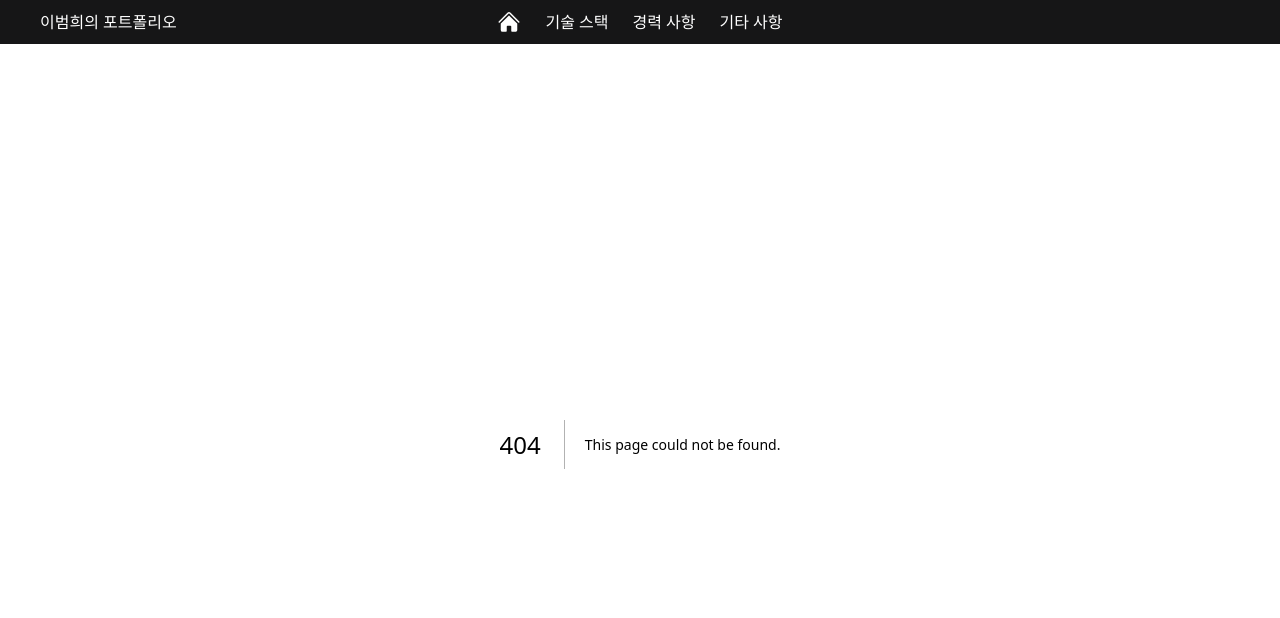
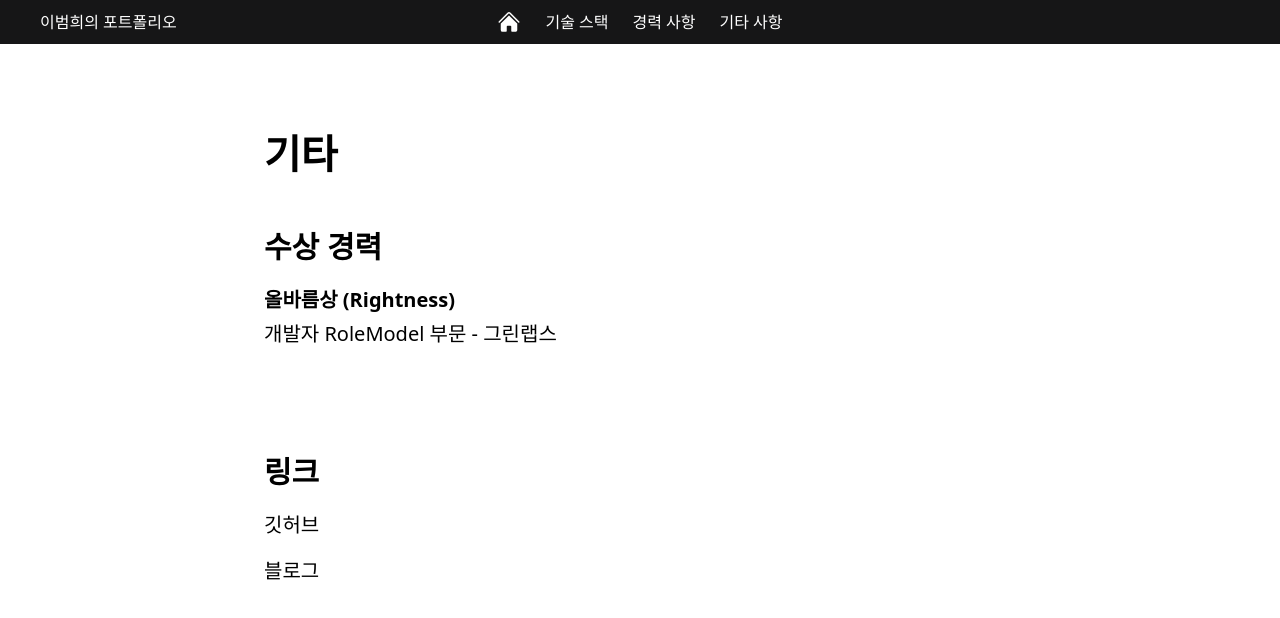
Before and after one commit to BeomHui-Lee/BH.Portfolio, a Next.js app: page /etc in a window 1280 px wide. Before the commit this address had no page. Shown: the top 618 px of the page. Built offline with nearby package versions, Linux system fonts and the light colour scheme.

Commit message:
feat: etc page

```diff
--- a/src/app/career/page.tsx
+++ b/src/app/career/page.tsx
@@ -33,7 +33,7 @@ const Career = () => {
   };
 
   return (
-    <div className="max-w-3xl w-full m-auto flex flex-col">
+    <div className="max-w-3xl w-full m-auto flex flex-col px-2">
       <div className="font-bold text-[40px] mt-20">경력</div>
       <div className="font-bold text-[30px] mt-10">그린랩스 (2021.10 ~ 재직중)</div>
       <div className="text-[15px]">자재플랫폼 개발실 / 팀원</div>
--- /dev/null
+++ b/src/app/etc/page.tsx
@@ -0,0 +1,54 @@
+import { map, pipe, toArray } from "@fxts/core";
+import { TitleBox } from "@/stories/title-box";
+import { descArrGreenlabs } from "@/docs/career-greenlabs";
+import { descArrDouzone } from "@/docs/career-douzone";
+
+const Etc = () => {
+  const makeDec = (decArray: string[] | string, useBrTag: boolean = false) => {
+    let decArr = decArray;
+    let index = 0;
+    if (typeof decArray === "string") {
+      if (useBrTag && decArray.length > 0) {
+        decArr = decArray.split("<br/>");
+      } else {
+        decArr = decArray.split("\n");
+      }
+    }
+    return pipe(
+      decArr,
+      map((v: string) => {
+        index++;
+        return decArr.length === index ? (
+          <li key={index} className="mt-1 marker:text-[13px]">
+            <span className="text-base font-bold text-[#1F2024]"> 평가: {v.replaceAll("-", "")}</span>
+          </li>
+        ) : (
+          <li key={index} className="mt-1 marker:text-[13px]">
+            <span className="text-base font-normal text-[#1F2024]">{v.replaceAll("-", "")}</span>
+          </li>
+        );
+      }),
+      toArray,
+    );
+  };
+
+  return (
+    <div className="max-w-3xl w-full m-auto flex flex-col px-2">
+      <div className="font-bold text-[40px] mt-20">기타</div>
+
+      <div className="font-bold text-[30px] mt-10">수상 경력</div>
+      <div className="font-bold text-[20px] mt-4">올바름상 (Rightness)</div>
+      <div className="text-[20px] mt-1">개발자 RoleModel 부문 - 그린랩스</div>
+
+      <div className="font-bold text-[30px] mt-[100px]">링크</div>
+      <a className="text-[20px] mt-4" href={"https://github.com/BeomHui-Lee"}>
+        깃허브
+      </a>
+      <a className="text-[20px] mt-4" href={"https://frontend-study.tistory.com/"}>
+        블로그
+      </a>
+    </div>
+  );
+};
+
+export default Etc;
--- a/src/app/navbar.tsx
+++ b/src/app/navbar.tsx
@@ -18,7 +18,9 @@ const Navbar = () => {
         <Link href={ROUTE.CAREER}>
           <div className="ml-1 sm:ml-6">경력 사항</div>
         </Link>
-        <div className="ml-1 sm:ml-6">기타 사항</div>
+        <Link href={ROUTE.ETC}>
+          <div className="ml-1 sm:ml-6">기타 사항</div>
+        </Link>
       </div>
       <div className="col-span-0 sm:col-span-3"></div>
     </div>
--- a/src/constants/route.ts
+++ b/src/constants/route.ts
@@ -2,4 +2,5 @@ export const ROUTE = {
   MAIN: "/",
   SKILL: "/skill",
   CAREER: "/career",
+  ETC: "/etc",
 };
```
